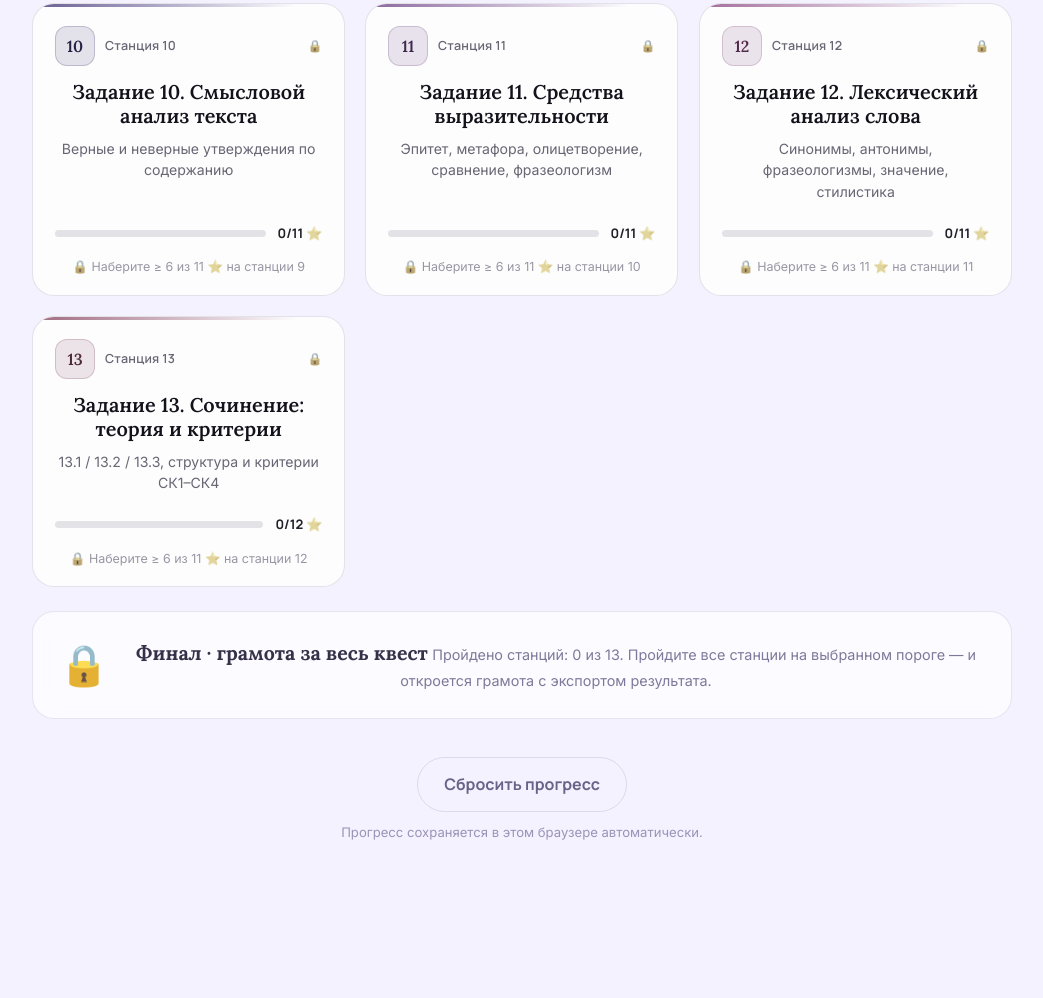
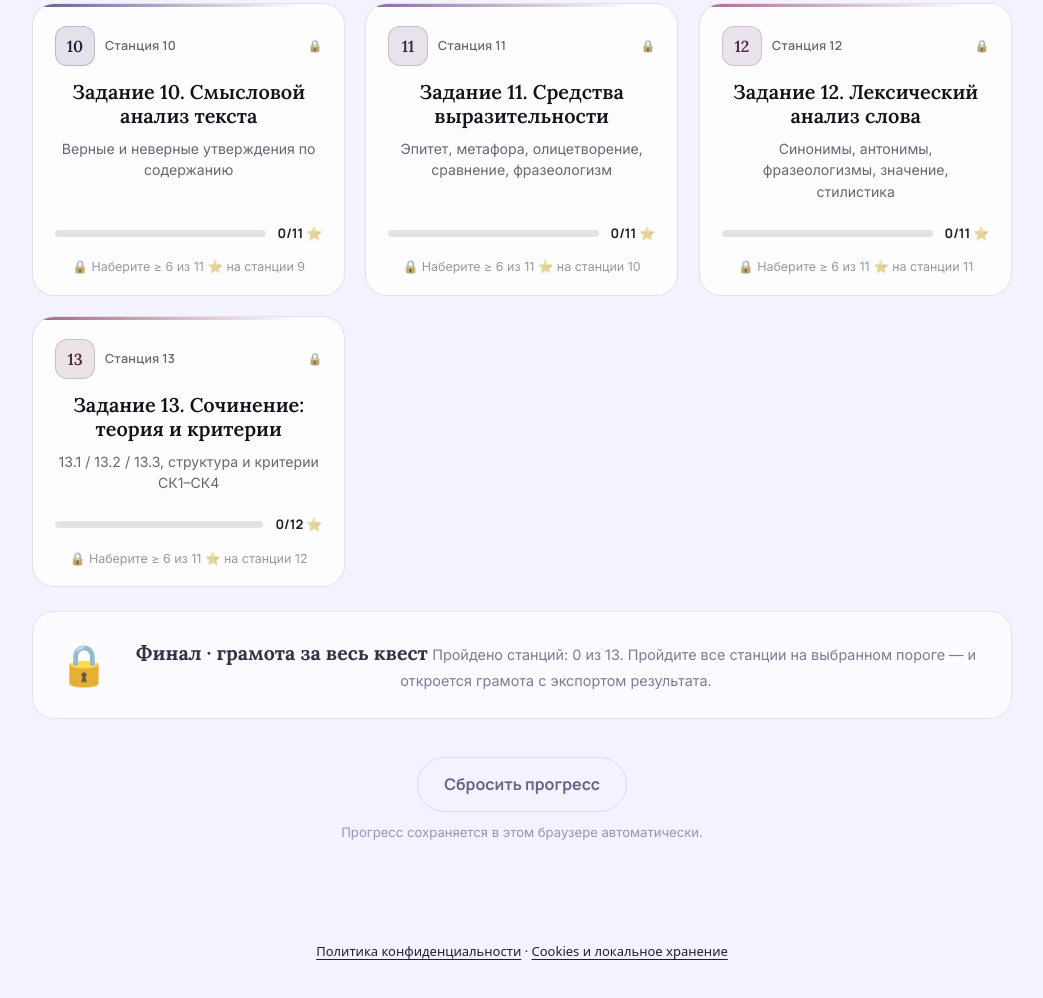
Before and after one commit to PROuchitelskaya/russian-oge-2026, a plain HTML site: page index.html in a window 1280 px wide. Shown: the part 1778-2776 px from the top of the page, without its empty margins (118-1161 px from the left). Before the commit the page ends 2676 px from the top, so only its background shows below. Drawn offline with Linux system fonts and the light colour scheme.

Commit message:
Link unified privacy policy and local storage information

```diff
--- a/index.html
+++ b/index.html
@@ -200,5 +200,11 @@
 
   <script src="data.js?v=1"></script>
   <script src="app.js?v=2"></script>
+
+  <footer id="legal-footer" style="position:relative;z-index:1;max-width:1100px;margin:24px auto;padding:18px 24px 32px;text-align:center;font:13px/1.7 system-ui,sans-serif;">
+    <a href="https://arinagalitskaia.ru/privacy.html" style="color:inherit;text-decoration:underline;text-underline-offset:3px;">Политика конфиденциальности</a>
+    <span aria-hidden="true"> · </span>
+    <a href="https://arinagalitskaia.ru/cookies.html" style="color:inherit;text-decoration:underline;text-underline-offset:3px;">Cookies и локальное хранение</a>
+  </footer>
 </body>
 </html>
```
Also changed, not shown: privacy.html (added, +1 -0 lines).
